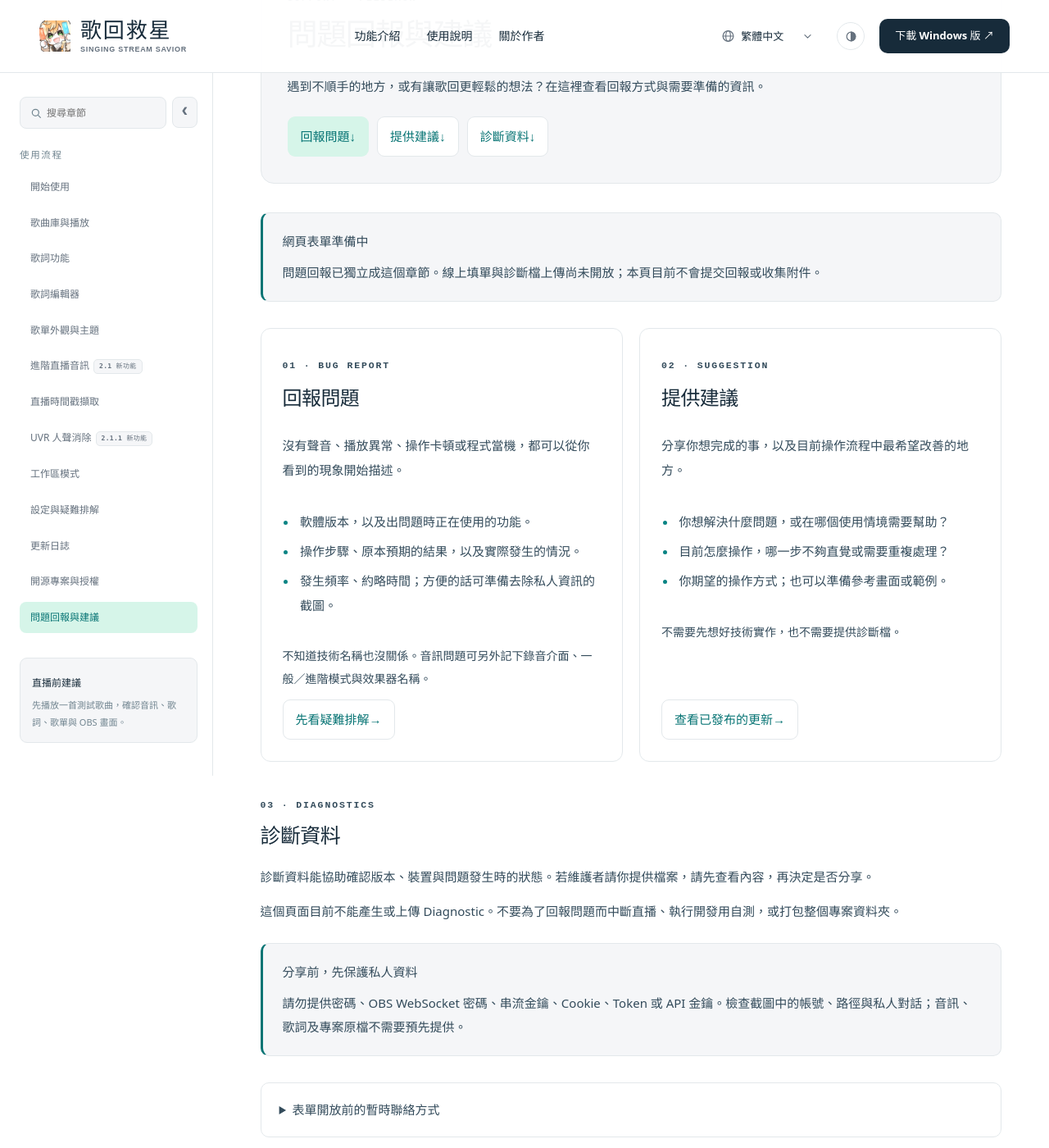
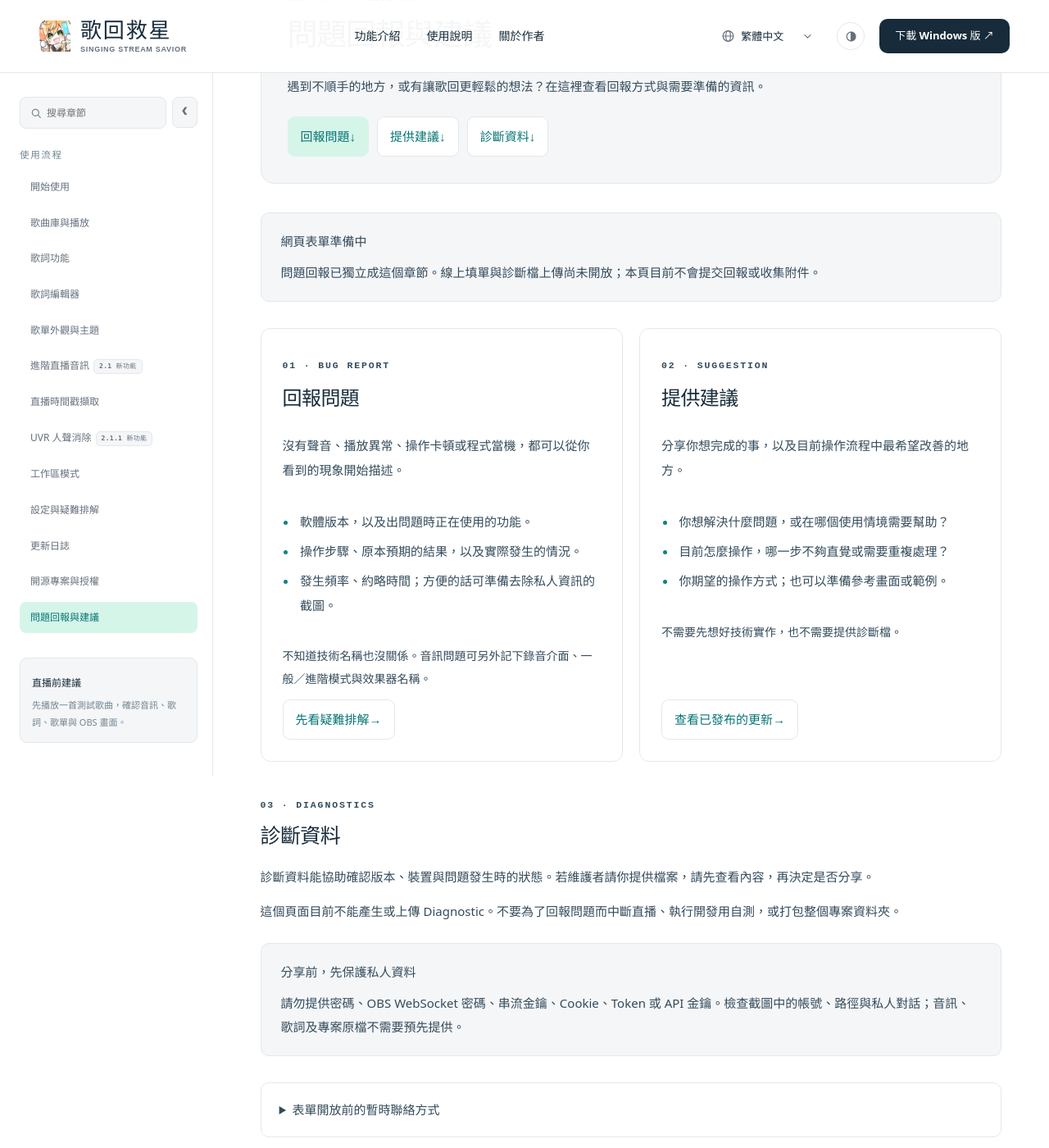
Before and after one commit to NoonIsAwesome/Singing-Stream-Savior-Manual, a Jekyll site: the page built from support.md, in a window 1280 px wide and 1400 px high, scrolled down 238 px. Shown: the whole window at 82% size. Built offline with Jekyll 4.4.1, drawn with Linux system fonts in a browser that asks for light colours.

Commit message:
Remove colored accent from support notice borders

```diff
--- a/assets/css/reader.css
+++ b/assets/css/reader.css
@@ -507,7 +507,6 @@ html[data-theme="dark"] .language option:checked {
   margin:24px 0;
   padding:20px 24px;
   border:1px solid var(--line);
-  border-left:3px solid var(--teal);
   border-radius:10px;
   background:var(--paper)
 }
```
